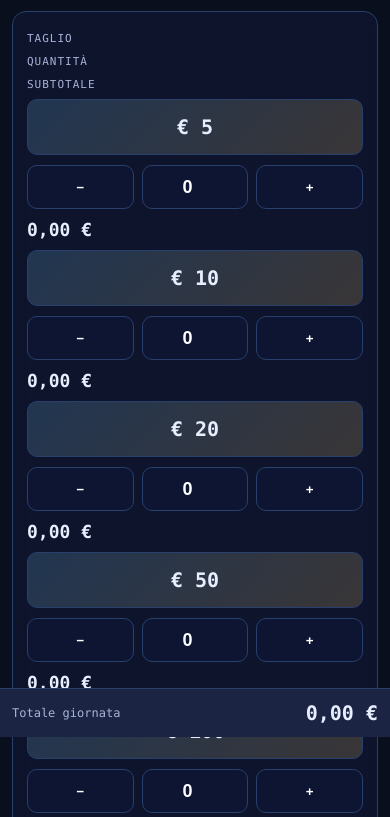
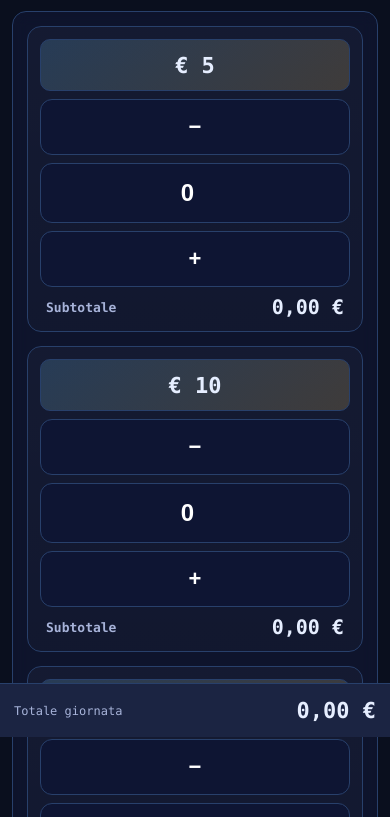
Before and after one commit to manuelminelle/ContaUp, a plain HTML site: page index.html in a window 390 px wide. Shown: the part 107-924 px from the top of the page. Drawn offline with Linux system fonts and the light colour scheme.

Commit message:
Update index.html

```diff
--- a/index.html
+++ b/index.html
@@ -2,60 +2,71 @@
 <html lang="it">
 <head>
   <meta charset="utf-8" />
-  <meta name="viewport" content="width=device-width, initial-scale=1, viewport-fit=cover, user-scalable=no" />
+  <!-- Consenti zoom ma progettiamo per NON averne bisogno -->
+  <meta name="viewport" content="width=device-width, initial-scale=1, viewport-fit=cover, user-scalable=yes" />
   <title>Dashboard Conta Contanti – Ufficio Postale</title>
   <meta name="description" content="Dashboard veloce per la conta dei contanti a fine giornata (banconote in euro)." />
   <style>
     :root{
       --bg:#0a0f1e; --panel:#0f1630cc; --stroke:#28406b; --text:#e6eeff; --muted:#a7b3d9; --accent:#7dd3fc; --accent2:#ffd166;
     }
-    /* ===== Global + iPhone tweaks ===== */
     *{box-sizing:border-box}
     html,body{height:100%}
     body{ margin:0; font-family: ui-monospace, SFMono-Regular, Menlo, Monaco, Consolas, "Liberation Mono", "Courier New", monospace; color:var(--text); background:var(--bg); -webkit-text-size-adjust:100%; -webkit-tap-highlight-color:transparent; }
-    .container{ max-width:1080px; margin:48px auto; padding:0 12px calc(150px + env(safe-area-inset-bottom)); }
 
+    /* Layout */
+    .container{ max-width:1080px; margin:48px auto; padding:0 12px calc(190px + env(safe-area-inset-bottom)); }
     .headerbar{ display:flex; flex-wrap:wrap; align-items:center; justify-content:space-between; gap:10px; margin-bottom:14px; }
     h1{ margin:0; font-size:24px; letter-spacing:.3px }
     .brandchip{ display:flex; align-items:center; gap:8px; background:linear-gradient(135deg, rgba(125,211,252,.12), rgba(255,209,102,.12)); border:1px solid var(--stroke); color:var(--accent2); padding:8px 12px; border-radius:14px; font-size:14px; }
 
     .card{ background:var(--panel); border:1px solid var(--stroke); border-radius:14px; padding:14px; backdrop-filter: blur(8px); }
 
-    .grid.header, #rows{ display:grid; grid-template-columns: 200px 1fr 180px; gap:10px; align-items:center; }
-    .grid.header{ color:var(--muted); text-transform:uppercase; font-size:11px; letter-spacing:1px; margin:6px 0 8px; }
+    /* Grid desktop */
+    .grid.header{ display:grid; grid-template-columns: 220px 1fr 200px; gap:12px; align-items:center; color:var(--muted); text-transform:uppercase; font-size:11px; letter-spacing:1px; margin:6px 0 8px; }
+    #rows{ display:grid; grid-template-columns: 220px 1fr 200px; gap:12px; }
+
+    /* Row wrapper: contents on desktop, card su mobile */
+    .row{ display: contents; }
 
     /* Denomination cell */
-    .denom{ position:relative; height:60px; display:flex; align-items:center; justify-content:center; border:1px solid var(--stroke); border-radius:10px; background: linear-gradient(135deg, rgba(125,211,252,.18), rgba(255,209,102,.18)); font-weight:900; font-size:18px; }
+    .denom{ position:relative; height:64px; display:flex; align-items:center; justify-content:center; border:1px solid var(--stroke); border-radius:12px; background:linear-gradient(135deg, rgba(125,211,252,.18), rgba(255,209,102,.18)); font-weight:900; font-size:20px; }
 
     /* Quantity controls */
-    .qtywrap{ display:grid; grid-template-columns: 44px 1fr 44px; gap:8px; align-items:center; }
-    .key{ border:1px solid var(--stroke); background:#0e1533; color:#fff; border-radius:10px; font-weight:900; height:44px; cursor:pointer; touch-action:manipulation; }
+    .qtywrap{ display:grid; grid-template-columns: 56px 1fr 56px; gap:10px; align-items:center; }
+    .key{ border:1px solid var(--stroke); background:#0e1533; color:#fff; border-radius:12px; font-weight:900; height:56px; font-size:22px; cursor:pointer; touch-action:manipulation; }
     .key:active{ transform:translateY(1px) }
-    input[type="number"]{ width:100%; height:44px; text-align:center; border-radius:10px; border:1px solid var(--stroke); background:#0e1533; color:#fff; font-weight:900; font-size:18px; outline:none; }
+    input[type="number"]{ width:100%; height:56px; text-align:center; border-radius:12px; border:1px solid var(--stroke); background:#0e1533; color:#fff; font-weight:900; font-size:22px; outline:none; font-variant-numeric: tabular-nums; }
     input[type="number"]:focus{ box-shadow:0 0 0 3px rgba(125,211,252,.25); border-color:var(--accent) }
 
-    .subtotal{ text-align:right; font-weight:900; font-size:18px; font-variant-numeric: tabular-nums; }
+    .subtotal{ text-align:right; font-weight:900; font-size:20px; font-variant-numeric: tabular-nums; display:flex; align-items:center; justify-content:flex-end; padding-right:6px; }
 
     /* Save panel */
     #storagePanel{ margin-top:12px; background:var(--panel); border:1px solid var(--stroke); border-radius:12px; padding:12px; }
     .rowflex{ display:flex; flex-wrap:wrap; gap:10px; align-items:center; }
-    .btnpill{ display:inline-flex; align-items:center; gap:6px; padding:10px 12px; border-radius:10px; border:1px solid var(--stroke); background:linear-gradient(180deg, rgba(255,255,255,.08), rgba(255,255,255,.03)); color:var(--text); font-weight:800; cursor:pointer; touch-action:manipulation; }
+    .btnpill{ display:inline-flex; align-items:center; gap:6px; padding:12px 14px; border-radius:12px; border:1px solid var(--stroke); background:linear-gradient(180deg, rgba(255,255,255,.08), rgba(255,255,255,.03)); color:var(--text); font-weight:800; cursor:pointer; touch-action:manipulation; min-height:48px; font-size:16px; }
     .btnpill:active{ transform:scale(.98) }
-    #historySelect{ min-height:44px; background:#0e1533; color:#fff; border:1px solid var(--stroke); border-radius:10px; padding:8px 10px; flex:1; }
+    #historySelect{ min-height:48px; background:#0e1533; color:#fff; border:1px solid var(--stroke); border-radius:12px; padding:10px 12px; flex:1; font-size:16px; }
 
-    /* Footer total (safe-area aware) */
-    .footer{ position:fixed; left:0; right:0; bottom:0; background:#1b2442; border-top:1px solid var(--stroke); padding:12px calc(12px + env(safe-area-inset-right)) calc(12px + env(safe-area-inset-bottom)) calc(12px + env(safe-area-inset-left)); }
+    /* Footer total (sempre visibile, safe-area aware) */
+    .footer{ position:fixed; left:0; right:0; bottom:0; background:#1b2442; border-top:1px solid var(--stroke); padding:14px calc(14px + env(safe-area-inset-right)) calc(14px + env(safe-area-inset-bottom)) calc(14px + env(safe-area-inset-left)); }
     .foot-inner{ max-width:1080px; margin:0 auto; display:flex; justify-content:space-between; align-items:center; gap:12px; }
-    .total{ font-size:22px; font-weight:900; font-variant-numeric: tabular-nums; }
+    .total{ font-size:24px; font-weight:900; font-variant-numeric: tabular-nums; }
 
-    /* Mobile */
-    @media (max-width: 430px){
+    /* ===== Mobile redesign per iPhone 16 Pro ===== */
+    @media (max-width: 520px){
       .brandchip{ display:none }
-      .grid.header, #rows{ grid-template-columns: 1fr; }
-      .subtotal{ text-align:left }
-      .qtywrap{ grid-template-columns: 1fr 1fr 1fr }
-      .denom{ height:56px; font-size:20px }
-      .total{ font-size:20px }
+      .grid.header{ display:none } /* togli intestazione per guadagnare spazio */
+      #rows{ grid-template-columns: 1fr; gap:14px; }
+      .row{ display:grid; grid-template-columns: 1fr; gap:8px; padding:12px; border:1px solid var(--stroke); border-radius:14px; background:linear-gradient(180deg, rgba(255,255,255,.03), rgba(255,255,255,.02)); }
+      .denom{ height:52px; font-size:22px; border-radius:10px; }
+      .qtywrap{ grid-template-columns: 1fr; gap:8px; }
+      .key{ height:56px; font-size:22px; }
+      input[type="number"]{ height:60px; font-size:24px; }
+      .subtotal{ justify-content: space-between; padding:0 6px; }
+      .subtotal::before{ content:"Subtotale"; color:var(--muted); font-size:13px; font-weight:700; }
+      .total{ font-size:22px }
+      .container{ padding:0 12px calc(210px + env(safe-area-inset-bottom)); }
     }
   </style>
 </head>
@@ -64,9 +75,9 @@
     <div class="headerbar">
       <div>
         <h1>Dashboard Conta Contanti</h1>
-        <div style="color:var(--muted); font-size:12px">Interfaccia ottimizzata per iPhone • Salvataggi locali</div>
+        <div style="color:var(--muted); font-size:12px">Ridisegnata per iPhone: input grandi, pulsanti ampi, totale sempre visibile</div>
       </div>
-      <div class="brandchip"><span style="width:10px;height:10px;border-radius:999px;background:radial-gradient(circle at 30% 30%, #fff, var(--accent)); display:inline-block; box-shadow:0 0 12px var(--accent)"></span>POSTE-DASH v1.4</div>
+      <div class="brandchip"><span style="width:10px;height:10px;border-radius:999px;background:radial-gradient(circle at 30% 30%, #fff, var(--accent)); display:inline-block; box-shadow:0 0 12px var(--accent)"></span>POSTE-DASH v1.5</div>
     </div>
 
     <div class="card" role="region" aria-label="Tabella banconote">
@@ -116,12 +127,15 @@
     renderTotal();
 
     function makeRow(value){
-      // left: denom cell
+      // wrapper riga
+      const row = document.createElement('div'); row.className = 'row';
+
+      // left: denom
       const denom = document.createElement('div');
       denom.className = 'denom';
       denom.textContent = `€ ${value}`;
 
-      // middle: qty controls
+      // middle: qty controls (stack su iPhone)
       const qtyWrap = document.createElement('div'); qtyWrap.className = 'qtywrap';
       const minus = document.createElement('button'); minus.className = 'key'; minus.type='button'; minus.textContent = '−'; minus.setAttribute('aria-label', `Diminuisci quantità €${value}`);
       const input = document.createElement('input'); input.type='number'; input.min='0'; input.value='0'; input.inputMode='numeric'; input.pattern='[0-9]*'; input.setAttribute('enterkeyhint','done'); input.setAttribute('aria-label', `Quantità per €${value}`);
@@ -131,7 +145,9 @@
       // right: subtotal
       const subtotal = document.createElement('div'); subtotal.className='subtotal'; subtotal.textContent = fmt.format(0);
 
-      rowsEl.append(denom, qtyWrap, subtotal);
+      // Su desktop, .row è display: contents e questi tre vanno in griglia; su mobile, .row diventa card
+      row.append(denom, qtyWrap, subtotal);
+      rowsEl.append(row);
 
       function clamp(v){ v = Number(v); if(!Number.isFinite(v) || v < 0) return 0; return Math.floor(v); }
       function update(v){ const qty = clamp(v); input.value = String(qty); state.set(value, qty); subtotal.textContent = fmt.format(qty * value); renderTotal(); }
@@ -166,8 +182,17 @@
     function saveDay(){ const {data,total}= currentSnapshot(); const label = prompt('Nome opzionale per questa giornata (es. Cassa Rossi):',''); const item = { id: (crypto.randomUUID? crypto.randomUUID(): String(Date.now())), ts: Date.now(), label:(label||'').trim(), total, data }; const list=readHistory(); list.push(item); writeHistory(list); renderHistorySelect(); alert('Giornata salvata: '+ fmt.format(total)); }
 
     function loadSelected(){ const id = selectEl && selectEl.value; if(!id) return; const item = readHistory().find(x=> x.id===id); if(!item) return; DENOMINATIONS.forEach(v=> state.set(v, item.data[v]||0)); // aggiorna UI
-      const inputs = rowsEl.querySelectorAll('input[type="number"]'); inputs.forEach((inp, idx)=>{ const denom = DENOMINATIONS[idx]; inp.value = item.data[denom] ?? 0; });
-      const subs = rowsEl.querySelectorAll('.subtotal'); subs.forEach((s, idx)=>{ const denom = DENOMINATIONS[idx]; s.textContent = fmt.format((item.data[denom]||0) * denom); }); renderTotal(); }
+      const rows = Array.from(document.querySelectorAll('#rows .row'));
+      // aggiorna inputs e subtotali rispettando il nuovo markup
+      rows.forEach((row, idx)=>{
+        const denom = DENOMINATIONS[idx];
+        const qty = item.data[denom] ?? 0;
+        const input = row.querySelector('input[type="number"]');
+        const sub = row.querySelector('.subtotal');
+        if(input) input.value = qty;
+        if(sub) sub.textContent = fmt.format(qty * denom);
+      });
+      renderTotal(); }
 
     function deleteSelected(){ const id = selectEl && selectEl.value; if(!id) return; const list = readHistory().filter(x=> x.id!==id); writeHistory(list); renderHistorySelect(); }
   </script>
```
